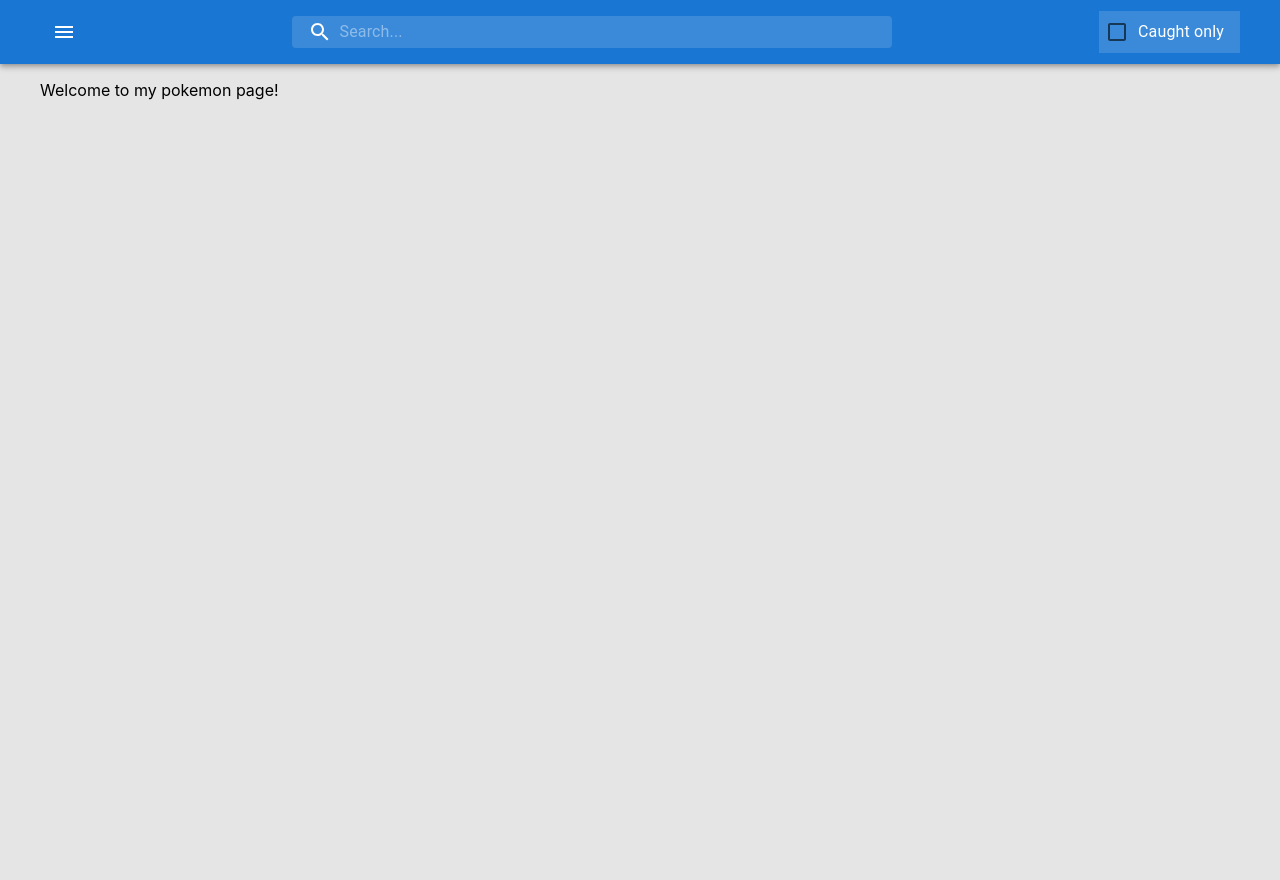
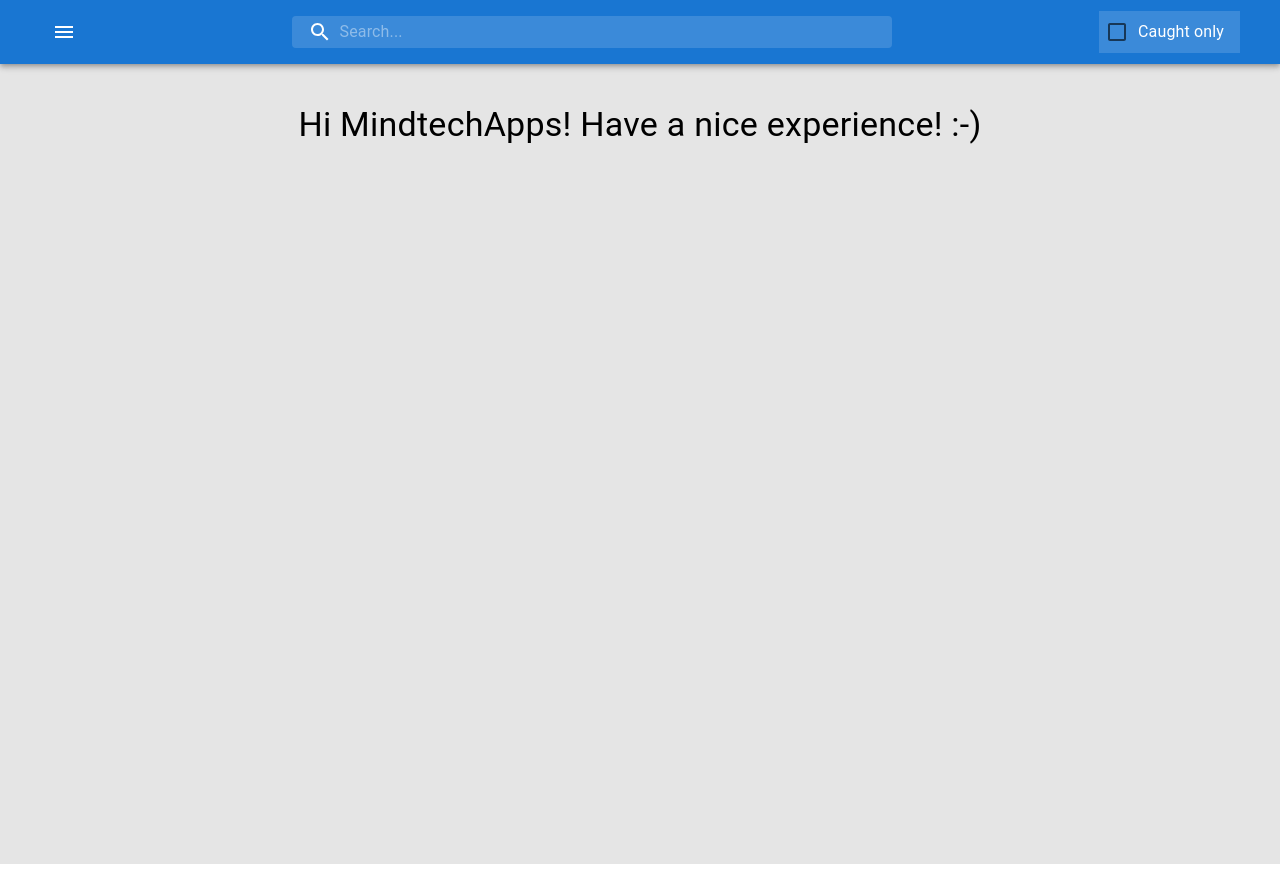
Before and after one commit to miklosabel/mindtech-pokeapp, a React (Create React App) app: page / in a window 1280 px wide. Built offline with nearby package versions, Linux system fonts and the light colour scheme.

Commit message:
new content header component

```diff
--- a/src/App.tsx
+++ b/src/App.tsx
@@ -2,6 +2,7 @@ import React from 'react';
 import { Route, Routes } from "react-router-dom";
 import './App.scss';
 import Appbar from './components/appbar/Appbar';
+import Header from './components/header/Header';
 import PokemonList from './components/pokemon-list/PokemonList';
 import { PokemonTypeNames } from './constants/constants';
 
@@ -25,7 +26,7 @@ function App(): JSX.Element {
 				key='main'
 				path="/"
 				element={
-					<><p>Welcome to my pokemon page!</p></>
+					<Header>Hi MindtechApps! Have a nice experience! :-) </Header>
 				} />
 			{renderRoute}
 		</Routes>
--- /dev/null
+++ b/src/components/header/Header.tsx
@@ -0,0 +1,22 @@
+import { Typography } from '@mui/material';
+import { StyledHeader } from '../../shared/styled-components/StyledComponents';
+
+interface HeaderProps{
+	children: string;
+}
+
+const Header = (props: HeaderProps) => (
+	<>
+		<StyledHeader>
+			<Typography variant='h4' noWrap component="div"
+				sx={{
+					marginTop: 2,
+					marginBottom: 2,
+				}}>
+					{props.children}
+			</Typography>
+		</StyledHeader>
+	</>
+)
+
+export default Header;
```
